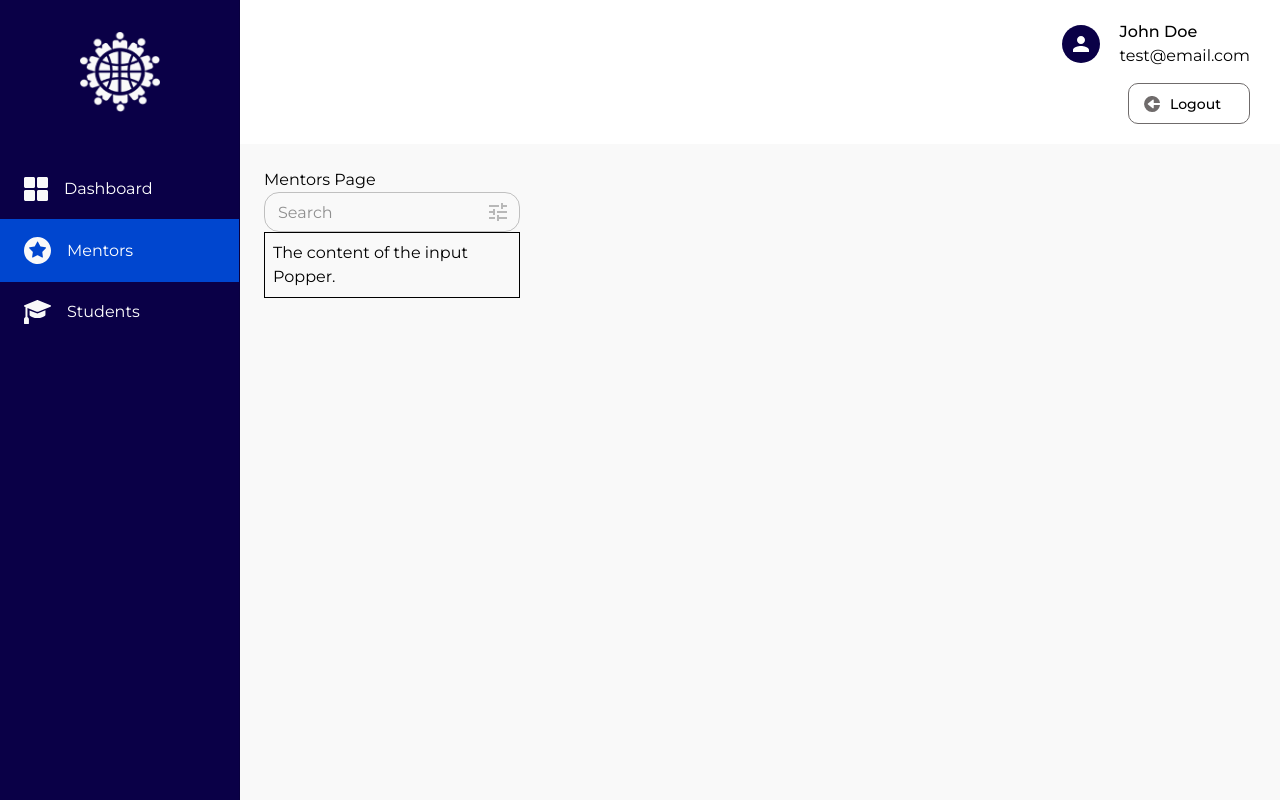
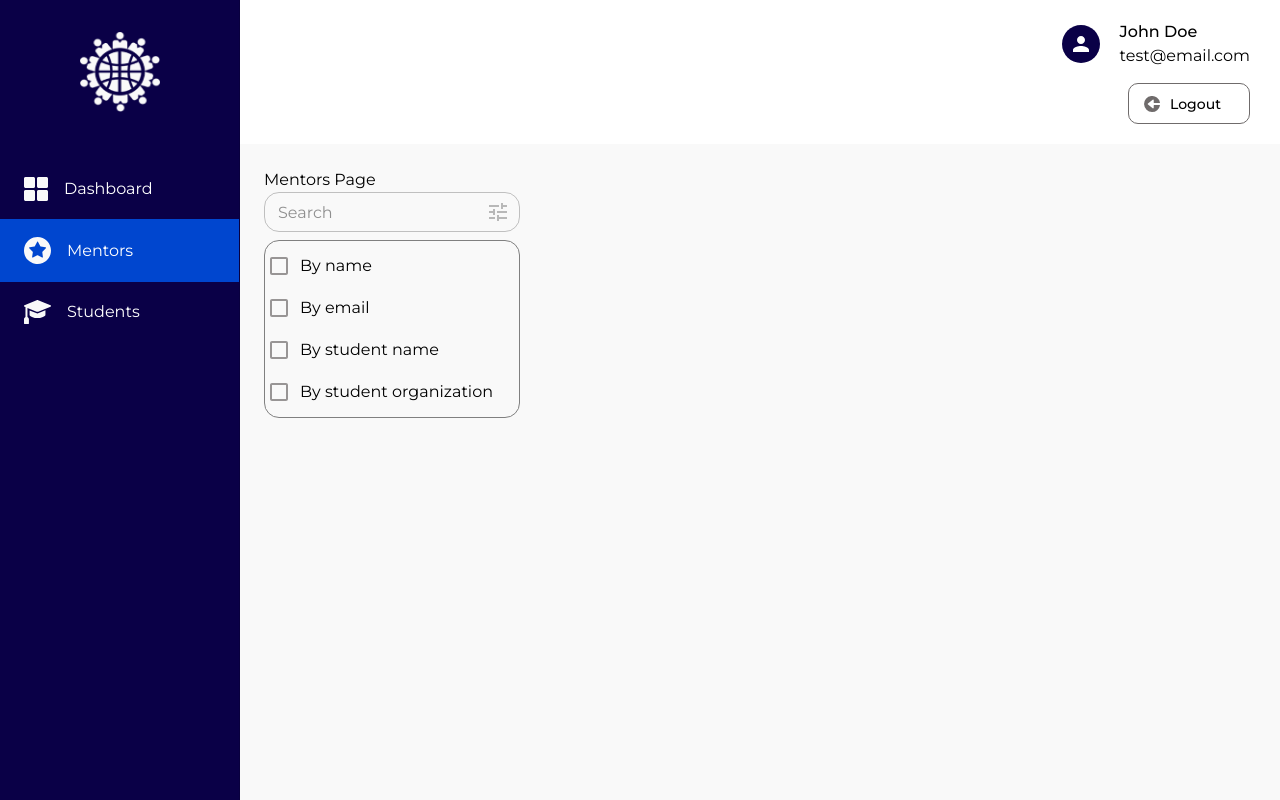
Before and after one commit to MentorsWithoutBorders/mwb-partners-admin, a Next.js app: page /app/mentors in a window 1280 px wide. Both pictures are taken after a click on the button "toggle password visibility". Built offline with nearby package versions, Linux system fonts and the light colour scheme.

Commit message:
feat: finish UI of Search Filter box (Issue #28)

```diff
--- a/src/pages/app/mentors.tsx
+++ b/src/pages/app/mentors.tsx
@@ -1,16 +1,19 @@
-// import TextField from '@mui/material/TextField'
 import TuneIcon from '@mui/icons-material/Tune'
 import Visibility from '@mui/icons-material/Visibility'
 import VisibilityOff from '@mui/icons-material/VisibilityOff'
 import Box from '@mui/material/Box'
+import Checkbox from '@mui/material/Checkbox'
+import FormControlLabel from '@mui/material/FormControlLabel'
+import FormGroup from '@mui/material/FormGroup'
 import IconButton from '@mui/material/IconButton'
 import InputAdornment from '@mui/material/InputAdornment'
 import OutlinedInput from '@mui/material/OutlinedInput'
 import Popper from '@mui/material/Popper'
+// import TextField from '@mui/material/TextField'
 import * as React from 'react'
 
 import { DashboardLayout } from '@/containers/dashboard/DashboardLayout'
-import { roundedInput } from '@/styles/pages/app/mentors.styled'
+import { popperContent, roundedInput } from '@/styles/pages/app/mentors.styled'
 
 export default function MentorsPage() {
   const myRef = React.useRef(null)
@@ -33,7 +36,6 @@ export default function MentorsPage() {
         <OutlinedInput
           ref={myRef}
           aria-describedby={id}
-          label="Outlined"
           size="small"
           placeholder="Search"
           sx={roundedInput}
@@ -67,8 +69,19 @@ export default function MentorsPage() {
             }
           ]}
         >
-          <Box sx={{ border: 1, p: 1, bgcolor: 'background.paper' }}>
-            The content of the input Popper.
+          <Box sx={popperContent}>
+            <FormGroup>
+              <FormControlLabel control={<Checkbox />} label="By name" />
+              <FormControlLabel control={<Checkbox />} label="By email" />
+              <FormControlLabel
+                control={<Checkbox />}
+                label="By student name"
+              />
+              <FormControlLabel
+                control={<Checkbox />}
+                label="By student organization"
+              />
+            </FormGroup>
           </Box>
         </Popper>
       </div>
--- a/src/styles/pages/app/mentors.styled.ts
+++ b/src/styles/pages/app/mentors.styled.ts
@@ -4,7 +4,17 @@ export const roundedInput: SxProps<Theme> = {
   borderRadius: '15px'
 }
 
+export const popperContent: SxProps<Theme> = {
+  bgcolor: 'background.paper',
+  border: 1,
+  borderColor: 'gray',
+  borderRadius: '15px',
+  marginTop: '8px',
+  p: '4px'
+}
+
 const allStyles = {
+  popperContent,
   roundedInput
 }
 
--- a/src/styles/pages/app/students.styled.ts
+++ b/src/styles/pages/app/students.styled.ts
@@ -14,8 +14,10 @@ export const selectMenuStyle = {
   alignItems: 'center'
 }
 
-export default {
+const allStyles = {
   selectButtonStyle,
   selectIconStyle,
   selectMenuStyle
 }
+
+export default allStyles
```
